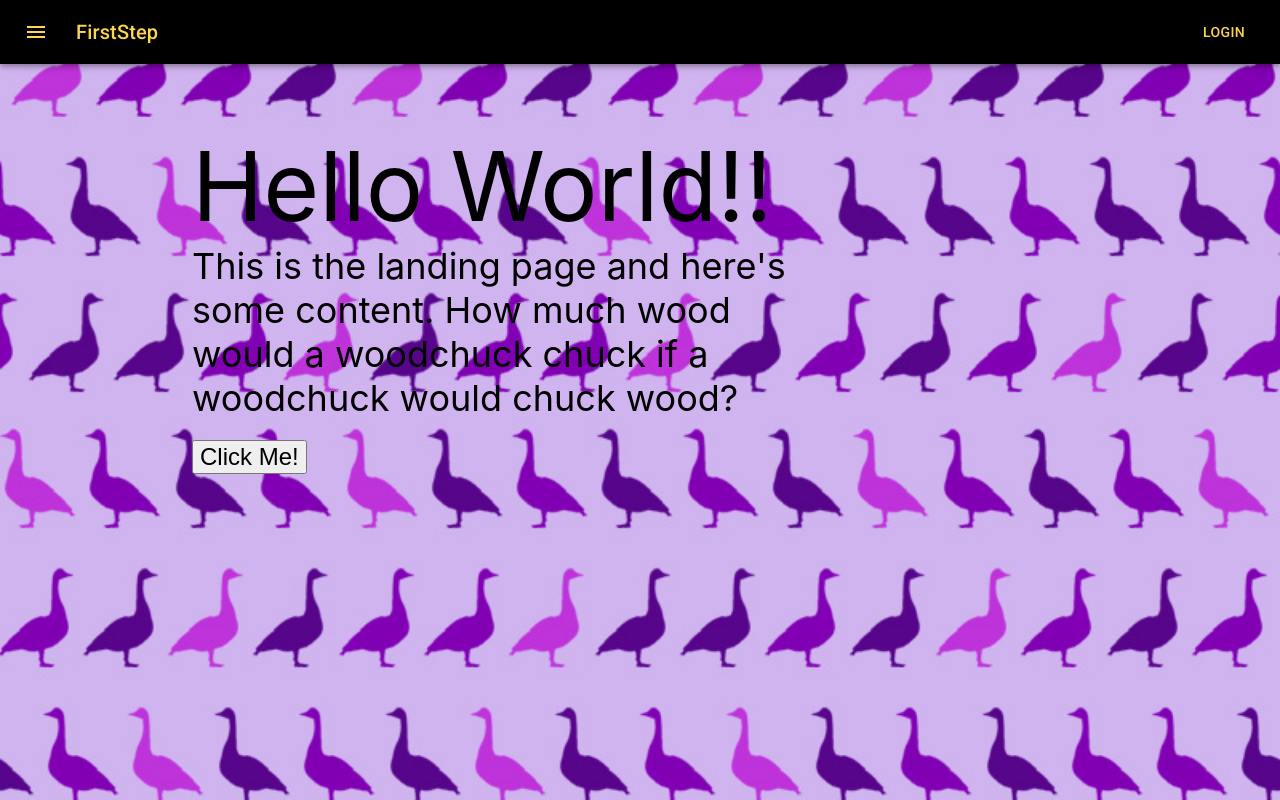
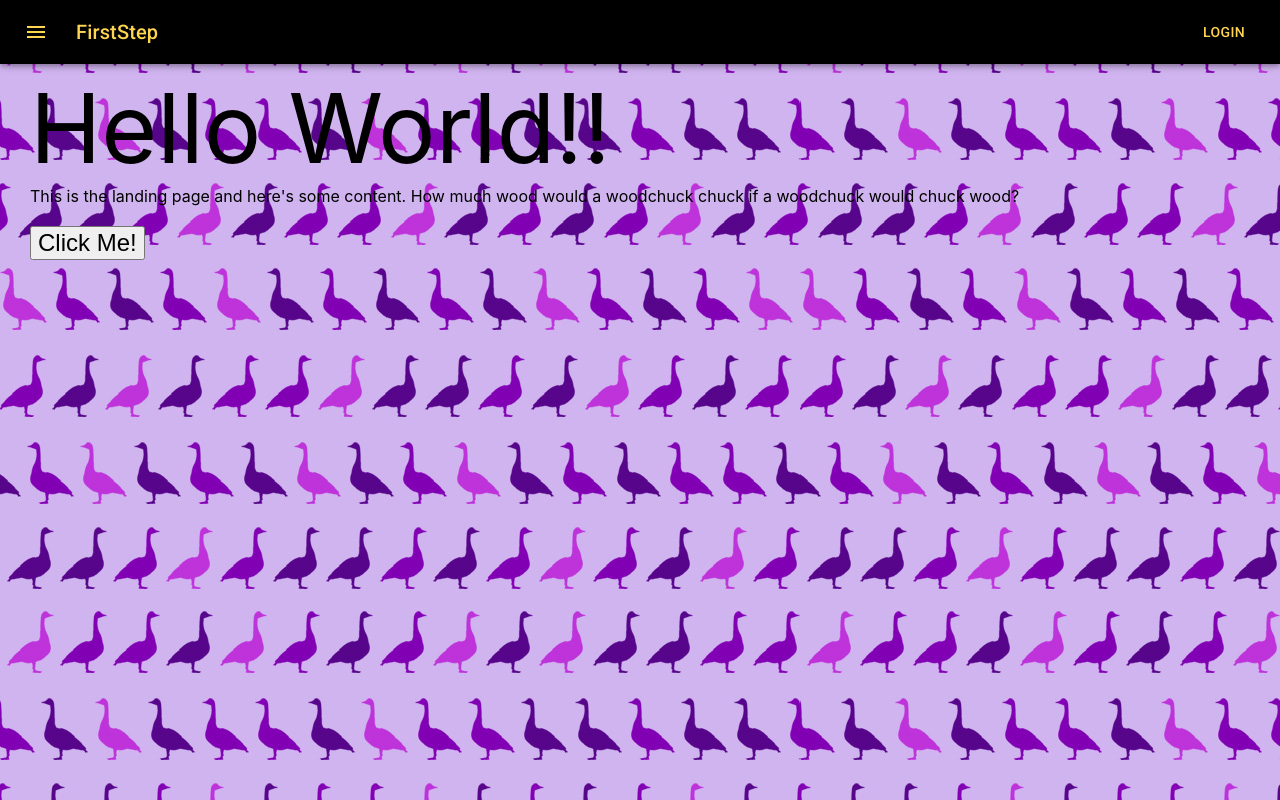
Before and after one commit to sqguo/firststep-fe, a React app: page / in a window 1280 px wide. Built offline with nearby package versions, Linux system fonts and the light colour scheme.

Commit message:
moved styling to external scss file

```diff
--- a/src/routes/homepage/homepage.scss
+++ b/src/routes/homepage/homepage.scss
@@ -1,5 +1,34 @@
 @import "../../common/styles/colors.scss";
 .homepage {
+  &__landing-page {
+    margin: "auto";
+    color: "black";
+    padding-top: 70px;
+    padding-left: 30px;
+    padding-right: 30px;
+    padding-bottom: 30px;
+    justify-content: center;
+    align-items: center;
+
+    &__title {
+        font-size: 96px;
+    }
+
+    &__infobox {
+        font-size: 36px;
+    }
+
+  }
+
+  &__bg-image {
+    background-image: url("../../assets/firststep_bg.jpg");
+    background-repeat: "no-repeat";
+    background-size: "cover";
+    position: "absolute";
+    height: 100vh;
+    width: "100%";
+
+  }
   &__content-container {
     padding-top: 70px;
     padding-left: 30px;
--- a/src/routes/homepage/homepage.tsx
+++ b/src/routes/homepage/homepage.tsx
@@ -1,5 +1,8 @@
 import React, { FunctionComponent } from "react";
 import {Link} from "react-router-dom"
+import { Button, Avatar } from "@mui/material";
+import { ThemeProvider } from "@mui/material/styles";
+import "./homepage.scss";
 
 const bgimage = require("../../assets/firststep_bg.jpg");
 
@@ -33,13 +36,13 @@ function LandingFrameMessage() {
         padding: "10% 35% 10% 15%",
         color: "black"
     }
-    return <div style={style}>
+    return <div className="homepage__landing-page">
 
-        <div style={{"fontSize": "96px"}}>
+        <div className="homepage__landing-page__title">
             Hello World!!
         </div>
 
-        <div style={{"fontSize": "36px"}}>
+        <div className="homepage__landing-page__info-box">
             This is the landing page and here's some content.
             How much wood would a woodchuck chuck if a
             woodchuck would chuck wood?
@@ -49,15 +52,7 @@ function LandingFrameMessage() {
     </div>
 }
 function LandingFrame() {
-    return (<div style={{
-      "backgroundImage": `url(${bgimage})`,
-      "backgroundRepeat": "no-repeat",
-      "backgroundSize": "cover",
-      position: "absolute",
-      height: "100%",
-      width: "100%"
-    }}>
-
+    return (<div className="homepage__bg-image">
         <LandingFrameMessage />
     </div>
     );
```
